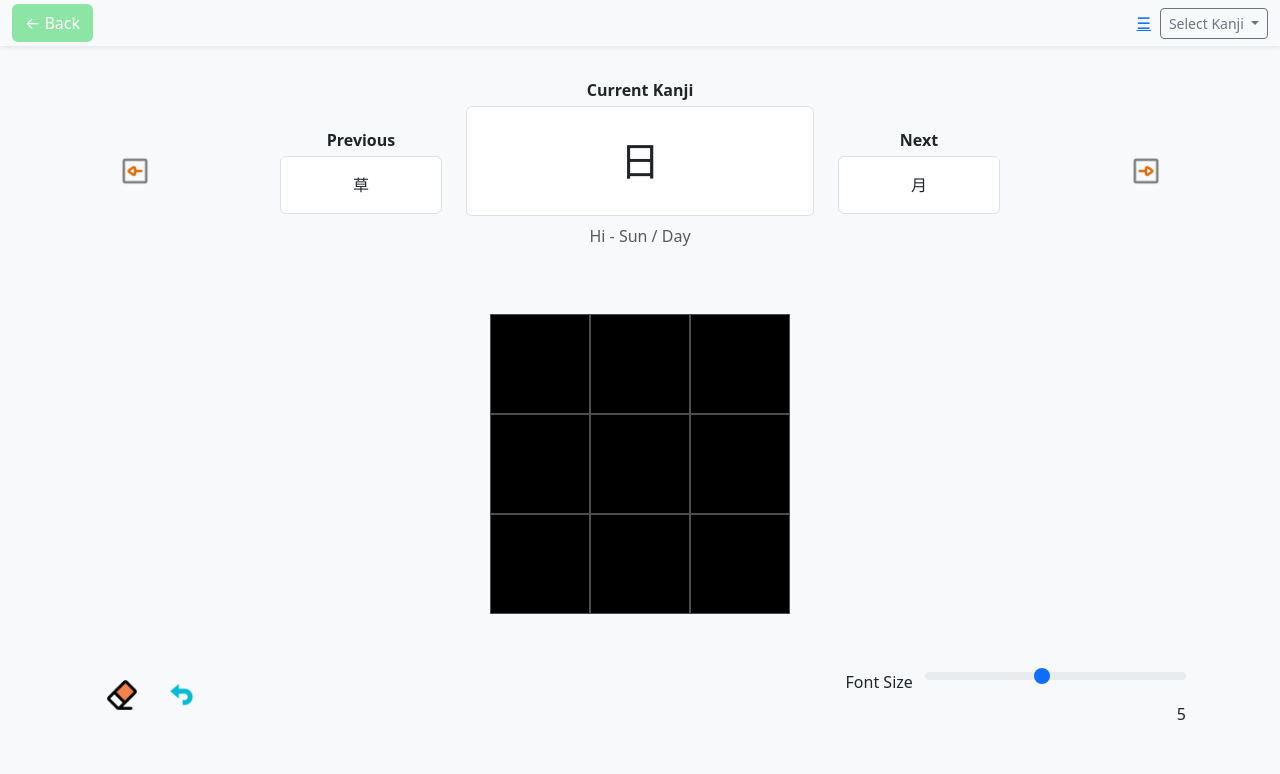
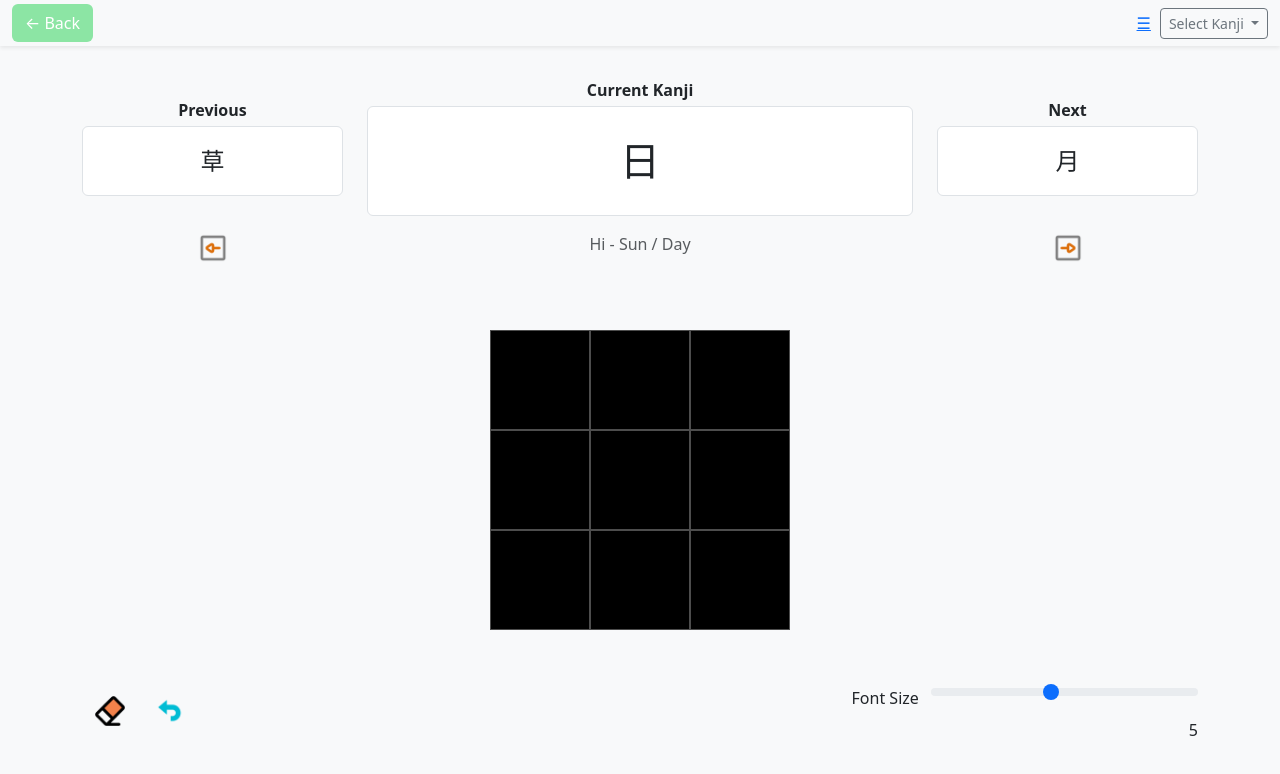
Before and after one commit to Sam89001/Amys-Project, a plain HTML site: page frontend/public/practicePage.html in a window 1280 px wide. Drawn offline with nearby package versions, Linux system fonts and the light colour scheme.

Commit message:
visual improvements

```diff
--- a/frontend/public/practicePage.html
+++ b/frontend/public/practicePage.html
@@ -50,52 +50,63 @@
 
             <!-- Blank Page Content Area -->
       <div class="container py-2">
-      <!-- Kanji Navigation Row -->
-        <div class="container mt-4">
-          <div class="row align-items-center text-center">
 
-            <!-- Previous Button -->
-            <div class="col-2 text-start">
-              <button class="btn w-50" id="prevBtn">
-                <img src="images/left-arrow.png" alt="Prev" class="left-arrow-img">
-              </button>
-            </div>
+        <!-- First Row: Kanji Boxes -->
+        <div class="row text-center align-items-center mt-4">
 
           <!-- Previous Kanji Box -->
-            <div class="col-2">
-              <p class="mb-1 fw-bold">Previous</p>
-              <div class="p-3 border rounded bg-white">
+          <div class="col-3">
+            <p class="mb-1 fw-bold prevKanjiTitle">Previous</p>
+            <div class="p-3 border rounded bg-white kanji-box">
               <span id="prevKanji">例</span>
             </div>
           </div>
 
-            <!-- Current Kanji Box (Larger) -->
-            <div class="col-4">
-              <p class="mb-1 fw-bold">Current Kanji</p>
-              <div class="p-4 border rounded bg-white">
+          <!-- Current Kanji Box -->
+          <div class="col-6">
+            <p class="mb-1 fw-bold currentKanjiTitle">Current Kanji</p>
+            <div class="p-4 border rounded bg-white kanji-box">
               <span id="currentKanji" class="fs-1">漢</span>
             </div>
-              <p class="mt-2 text-muted" id="currentKanjiName">Kanji Name</p>
+
           </div>
 
           <!-- Next Kanji Box -->
-            <div class="col-2">
-              <p class="mb-1 fw-bold">Next</p>
-              <div class="p-3 border rounded bg-white">
+          <div class="col-3">
+            <p class="mb-1 fw-bold nextKanjiTitle">Next</p>
+            <div class="p-3 border rounded bg-white kanji-box">
               <span id="nextKanji">字</span>
             </div>
           </div>
 
-            <!-- Next Button -->
-            <div class="col-2 text-end">
-              <button class="btn w-50" id="nextBtn">
-                 <img src="images/right-arrow.png" alt="Prev" class="right-arrow-img">
+        </div>
+
+        <!-- Second Row: Navigation Buttons -->
+        <div class="row text-center mt-2">
+
+          <!-- Previous Button -->
+          <div class="col-3 d-flex justify-content-center">
+            <button class="btn nav-btn" id="prevBtn">
+              <img src="images/left-arrow.png" alt="Prev" class="nav-arrow">
             </button>
           </div>
 
+          <!-- Spacer (empty) -->
+          <div class="col-6">
+             <p class="mt-2 text-muted" id="currentKanjiName">Kanji Name</p>
+          </div>
+
+          <!-- Next Button -->
+          <div class="col-3 d-flex justify-content-center">
+            <button class="btn nav-btn" id="nextBtn">
+              <img src="images/right-arrow.png" alt="Next" class="nav-arrow">
+            </button>
+          </div>
 
         </div>
+
       </div>
+
 
        <!-- Drawing Area -->
         <div class="container mt-1">
--- a/frontend/public/styles.css
+++ b/frontend/public/styles.css
@@ -66,12 +66,31 @@ canvas {
 
 
 .eraser-img,
-.undo-img,
-.left-arrow-img,
-.right-arrow-img {
+.undo-img {
   width: 30px;
   height: 30px;
   cursor: pointer;
   display: block;
   margin: 0 auto;
 }
+
+
+
+.nav-arrow {
+  width: 30px; /* Adjust as needed */
+  height: auto;
+}
+
+.kanji-box {
+  min-height: 50px; /* Ensures consistent box sizes */
+  display: flex;
+  align-items: center;
+  justify-content: center;
+  font-size: 1.5rem;
+}
+
+
+
+.p-3, .p-4 {
+  padding: clamp(0.5rem, 1vw, 1.5rem);
+}
```
Lines whose indentation alone changed are shown as unchanged.
